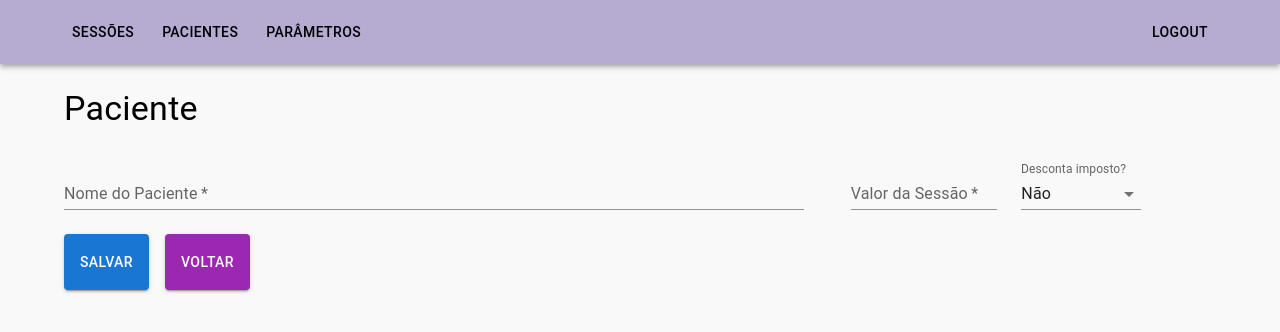
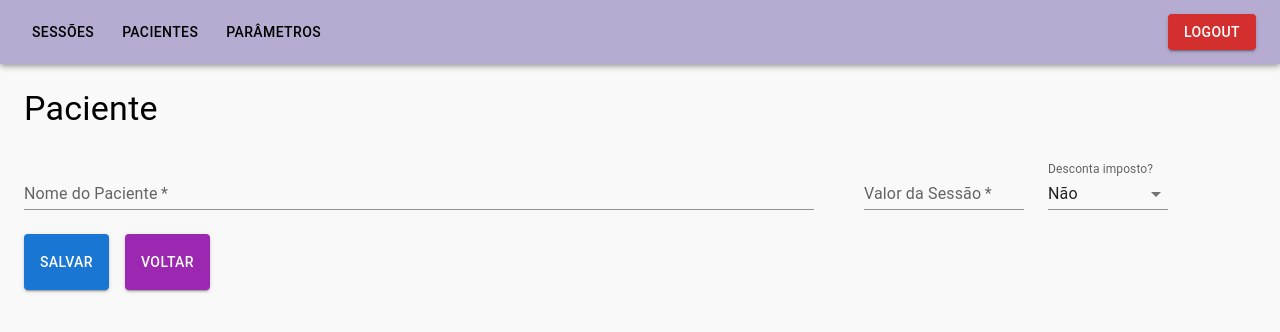
Before and after one commit to bruno-lazzara/controle-pacientes, a React (Create React App) app: page /admin/pacientes/1 in a window 1280 px wide. Shown: the top 332 px of the page. Built offline with nearby package versions, Linux system fonts and the light colour scheme; no server answers.

Commit message:
Modifica layout do header e tamanho do container

```diff
--- a/src/components/Header/index.tsx
+++ b/src/components/Header/index.tsx
@@ -1,10 +1,5 @@
-import AppBar from '@mui/material/AppBar';
-import Box from '@mui/material/Box';
-import Toolbar from '@mui/material/Toolbar';
-import Container from '@mui/material/Container';
-import Button from '@mui/material/Button';
 import MenuIcon from '@mui/icons-material/Menu';
-import { IconButton, Link, Menu, MenuItem } from '@mui/material';
+import { AppBar, Box, Button, Container, IconButton, Link, Menu, MenuItem, Toolbar } from '@mui/material';
 import { Navigate, Outlet, Link as RouterLink } from 'react-router-dom';
 import { useState } from 'react';
 import Loading from '../Loading';
@@ -49,7 +44,7 @@ export default function Header() {
     return (
         <>
             <AppBar position="static" sx={{ backgroundColor: '#b6acd1' }}>
-                <Container maxWidth="lg">
+                <Container maxWidth="xl">
                     <Toolbar sx={{ '@media (min-width:600px)': { p: 0 } }}>
 
                         <Box sx={{ flexGrow: 1, display: { xs: 'flex', sm: 'none' } }}>
@@ -76,15 +71,15 @@ export default function Header() {
                                 open={Boolean(anchorElNav)}
                                 onClose={handleCloseNavMenu}
                                 sx={{
-                                    display: { xs: 'block', md: 'none' },
+                                    display: { xs: 'block', sm: 'none' },
                                 }}
                             >
-                                <MenuItem onClick={handleCloseNavMenu}>
+                                <MenuItem onClick={handleCloseNavMenu} divider>
                                     <Link component={RouterLink} to={`/admin/sessoes`} sx={{ textDecoration: 'none', color: 'black' }}>
                                         Sessões
                                     </Link>
                                 </MenuItem>
-                                <MenuItem onClick={handleCloseNavMenu}>
+                                <MenuItem onClick={handleCloseNavMenu} divider>
                                     <Link component={RouterLink} to={'/admin/pacientes'} sx={{ textDecoration: 'none', color: 'black' }}>
                                         Pacientes
                                     </Link>
@@ -116,7 +111,7 @@ export default function Header() {
                         </Box>
 
                         <Box sx={{ flexGrow: 0 }}>
-                            <Button sx={{ my: 1, color: 'black', marginLeft: 'auto' }} onClick={() => logout()}>
+                            <Button color='error' variant='contained' sx={{ my: 1, marginLeft: 'auto' }} onClick={() => logout()}>
                                 Logout
                             </Button>
                         </Box>
@@ -126,7 +121,7 @@ export default function Header() {
             </AppBar>
 
             <Box>
-                <Container maxWidth='lg' sx={{ mt: 1, p: 2 }}>
+                <Container maxWidth='xl' sx={{ mt: 1, p: 2 }}>
                     <Loading />
                     <Outlet />
                 </Container>
```
